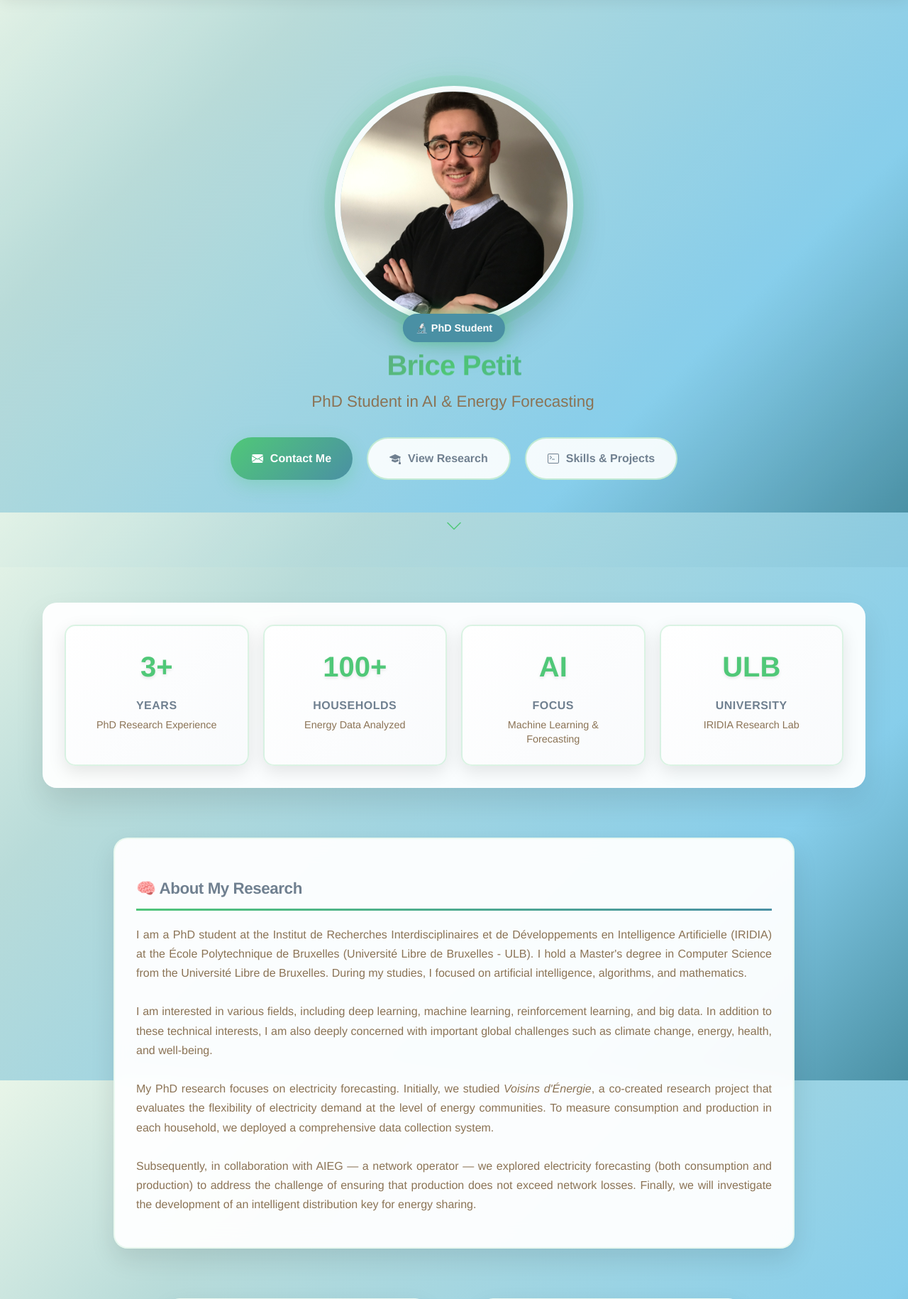
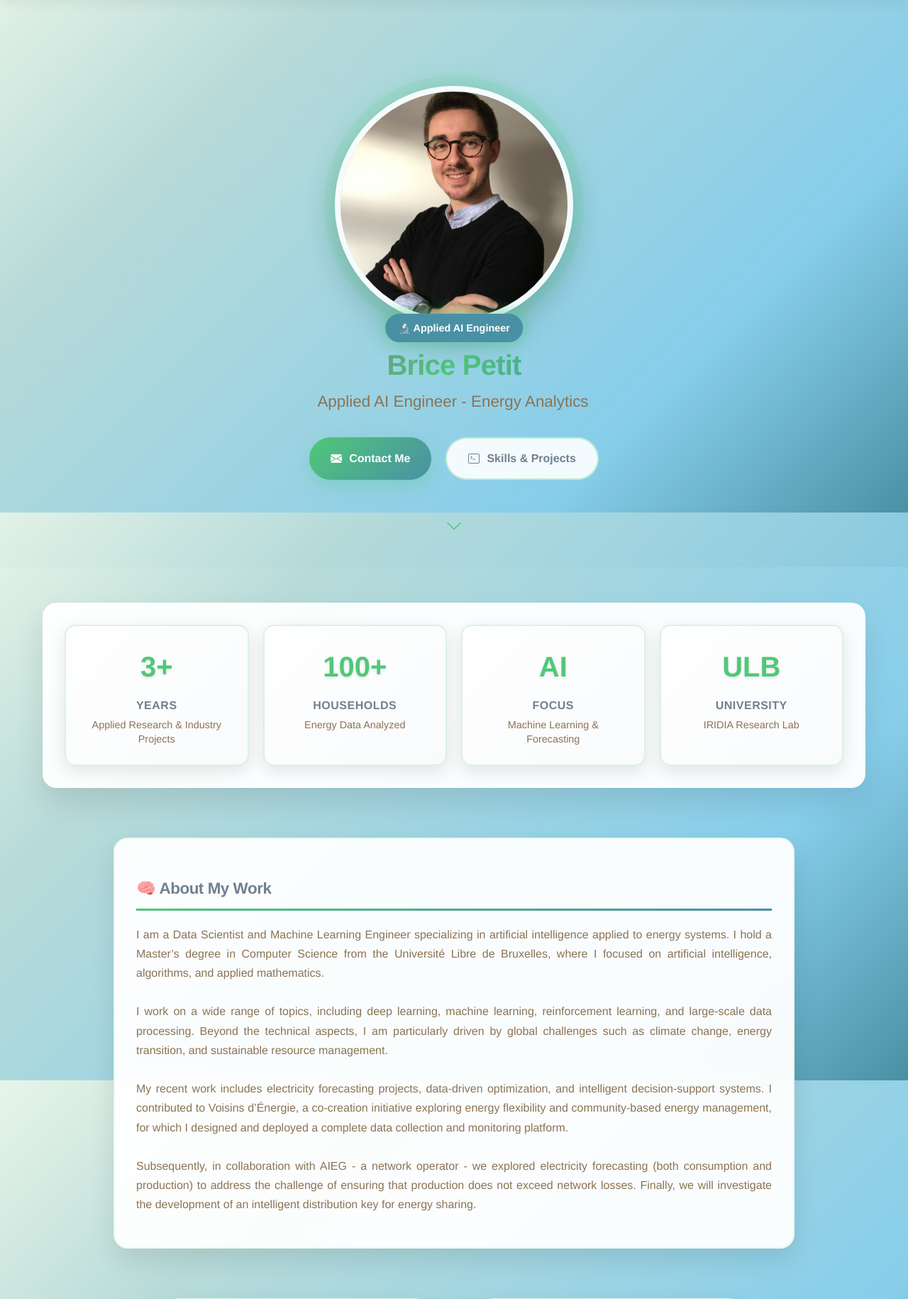
Before and after one commit to BricePetit/bricepetit.github.io, a Django app: page /fr/ in a window 1280 px wide. Shown: the part 78-1908 px from the top of the page at 71% size. Run offline with Django 5.2, Linux system fonts and the light colour scheme.

Commit message:
mise à jour profile

```diff
--- a/docs/fr/education/index.html
+++ b/docs/fr/education/index.html
@@ -88,7 +88,7 @@
                                     <h4>🏆 Réalisations</h4>
                                     <ul>
 
-                                        <li>Développement de modèles de prédiction énergétique (XGBoost, CNN, LSTM)</li>
+                                        <li>Développement de modèles de prédiction énergétique (XGBoost, CNN, LSTM, Transformeur)</li>
 
                                         <li>Collecte de données de plus de 100 ménages via IoT</li>
 
--- a/docs/static/css/modules/academic.css
+++ b/docs/static/css/modules/academic.css
@@ -187,10 +187,7 @@
 }
 
 /* Color variants for different types */
-.academic-type[data-type="publication"] {
-    background: linear-gradient(135deg, #50C878 0%, #4A90A4 100%);
-    border-color: #50C878;
-}
+/* Publication tag removed — styling for publication tags intentionally removed per request */
 
 .academic-type[data-type="course"] {
     background: linear-gradient(135deg, #4A90A4 0%, #708090 100%);
--- a/docs/static/css/modules/home.css
+++ b/docs/static/css/modules/home.css
@@ -43,7 +43,7 @@
     top: 0;
     left: 0;
     right: 0;
-    height: 3px;
+    height: 4px;
     background: linear-gradient(90deg, #50C878, #4A90A4);
     transform: scaleX(0);
     transition: transform 0.3s ease;
@@ -464,7 +464,7 @@
     backdrop-filter: blur(15px);
     border-radius: 20px;
     padding: 30px;
-    margin: 20px;
+    margin: 20px 0;
     width: 100%;
     box-sizing: border-box;
     box-shadow: 0 20px 40px rgba(0, 0, 0, 0.1);
--- a/mysite/static/css/modules/academic.css
+++ b/mysite/static/css/modules/academic.css
@@ -187,10 +187,7 @@
 }
 
 /* Color variants for different types */
-.academic-type[data-type="publication"] {
-    background: linear-gradient(135deg, #50C878 0%, #4A90A4 100%);
-    border-color: #50C878;
-}
+/* Publication tag removed — styling for publication tags intentionally removed per request */
 
 .academic-type[data-type="course"] {
     background: linear-gradient(135deg, #4A90A4 0%, #708090 100%);
--- a/mysite/templates/footer.html
+++ b/mysite/templates/footer.html
@@ -12,9 +12,6 @@
                 </a>
                 <a href="https://github.com/BricePetit" target="_blank" class="contact-item">
                     <span>💻 GitHub</span>
-                </a>
-                <a href="https://orcid.org/your-orcid" target="_blank" class="contact-item">
-                    <span>🎓 ORCID</span>
                 </a>
                 <a href="/static/cv/Brice_Petit_CV.pdf" target="_blank" class="contact-item">
                     <span>📄 CV</span>
--- a/mysite/templates/home.html
+++ b/mysite/templates/home.html
@@ -16,11 +16,11 @@
             <div class="hero-content">
                 <div class="profile-photo-container">
                     <img src="{% static 'img/ID.jpg' %}" alt="{% trans 'Photo de Brice Petit' %}" class="profile-photo-enhanced">
-                    <div class="status-badge current">🔬 {% trans 'PhD Student' %}</div>
+                    <div class="status-badge current">🔬 {% trans 'Applied AI Engineer' %}</div>
                 </div>
                 <h1 class="hero-title">Brice Petit</h1>
                 <div class="hero-subtitle">
-                    <span class="typing-text">{% trans 'PhD Student in AI & Energy Forecasting' %}</span>
+                    <span class="typing-text">{% trans 'Applied AI Engineer - Energy Analytics' %}</span>
                 </div>
                 <div class="cta-buttons">
                     <a href="#footer" class="cta-button cta-primary">
@@ -28,13 +28,6 @@
                             <path d="M.05 3.555A2 2 0 0 1 2 2h12a2 2 0 0 1 1.95 1.555L8 8.414.05 3.555ZM0 4.697v7.104l5.803-3.558L0 4.697ZM6.761 8.83l-6.57 4.027A2 2 0 0 0 2 14h12a2 2 0 0 0 1.808-1.144l-6.57-4.027L8 9.586l-1.239-.757Zm3.436-.586L16 11.801V4.697l-5.803 3.546Z"/>
                         </svg>
                         {% trans "Contact Me" %}
-                    </a>
-                    <a href="{% url 'academic' %}" class="cta-button cta-secondary">
-                        <svg xmlns="http://www.w3.org/2000/svg" width="16" height="16" fill="currentColor" viewBox="0 0 16 16">
-                            <path d="M8.211 2.047a.5.5 0 0 0-.422 0l-7.5 3.5a.5.5 0 0 0 .025.917l7.5 3a.5.5 0 0 0 .372 0L14 7.14V13a1 1 0 0 0-1 1v2h3v-2a1 1 0 0 0-1-1V6.739l.686-.275a.5.5 0 0 0 .025-.917l-7.5-3.5Z"/>
-                            <path d="M4.176 9.032a.5.5 0 0 0-.656.327l-.5 1.7a.5.5 0 0 0 .294.605l4.5 1.8a.5.5 0 0 0 .372 0l4.5-1.8a.5.5 0 0 0 .294-.605l-.5-1.7a.5.5 0 0 0-.656-.327L8 10.466 4.176 9.032Z"/>
-                        </svg>
-                        {% trans 'View Research' %}
                     </a>
                     <a href="{% url 'skills' %}" class="cta-button cta-secondary">
                         <svg xmlns="http://www.w3.org/2000/svg" width="16" height="16" fill="currentColor" viewBox="0 0 16 16">
@@ -58,7 +51,7 @@
                     <div class="metric-item">
                         <span class="metric-number">3+</span>
                         <div class="metric-label">{% trans "Years" %}</div>
-                        <div class="metric-description">{% trans "PhD Research Experience" %}</div>
+                        <div class="metric-description">{% trans "Applied Research & Industry Projects" %}</div>
                     </div>
                     <div class="metric-item">
                         <span class="metric-number">100+</span>
@@ -82,15 +75,15 @@
         <div class="container">
             <div class="row">
                 <div class="enhanced-card fade-in">
-                    <h3 class="card-title">🧠 {% trans 'About My Research' %}</h3>
+                    <h3 class="card-title">🧠 {% trans 'About My Work' %}</h3>
                     <p align='justify'>
-                        {% trans "I am a PhD student at the Institut de Recherches Interdisciplinaires et de Développements en Intelligence Artificielle (IRIDIA) at the École Polytechnique de Bruxelles (Université Libre de Bruxelles - ULB). I hold a Master\'s degree in Computer Science from the Université Libre de Bruxelles. During my studies, I focused on artificial intelligence, algorithms, and mathematics." %}
+                        {% trans "I am a Data Scientist and Machine Learning Engineer specializing in artificial intelligence applied to energy systems. I hold a Master’s degree in Computer Science from the Université Libre de Bruxelles, where I focused on artificial intelligence, algorithms, and applied mathematics." %}
                         <br/><br/>
-                        {% trans "I am interested in various fields, including deep learning, machine learning, reinforcement learning, and big data. In addition to these technical interests, I am also deeply concerned with important global challenges such as climate change, energy, health, and well-being." %}
+                        {% trans "I work on a wide range of topics, including deep learning, machine learning, reinforcement learning, and large-scale data processing. Beyond the technical aspects, I am particularly driven by global challenges such as climate change, energy transition, and sustainable resource management." %}
                         <br/><br/>
-                        {% trans "My PhD research focuses on electricity forecasting. Initially, we studied <i>Voisins d'Énergie</i>, a co-created research project that evaluates the flexibility of electricity demand at the level of energy communities. To measure consumption and production in each household, we deployed a comprehensive data collection system." %}
+                        {% trans "My recent work includes electricity forecasting projects, data-driven optimization, and intelligent decision-support systems. I contributed to Voisins d’Énergie, a co-creation initiative exploring energy flexibility and community-based energy management, for which I designed and deployed a complete data collection and monitoring platform." %}
                         <br/><br/>
-                        {% trans "Subsequently, in collaboration with AIEG — a network operator — we explored electricity forecasting (both consumption and production) to address the challenge of ensuring that production does not exceed network losses. Finally, we will investigate the development of an intelligent distribution key for energy sharing." %}
+                        {% trans "Subsequently, in collaboration with AIEG - a network operator - we explored electricity forecasting (both consumption and production) to address the challenge of ensuring that production does not exceed network losses. Finally, we will investigate the development of an intelligent distribution key for energy sharing." %}
                     </p>
                 </div>
             </div>
@@ -99,7 +92,7 @@
             <div class="row">
                 <!-- Enhanced Topics Card -->
                 <div class="enhanced-card fade-in">
-                    <h3 class="card-title">🌍 {% trans 'Research Topics' %}</h3>
+                    <h3 class="card-title">🌍 {% trans 'Topics of interest' %}</h3>
                     <ul>
                         <li>{% trans 'Artificial Intelligence & Machine Learning' %}</li>
                         <li>{% trans 'Time Series Forecasting & Prediction' %}</li>
@@ -119,7 +112,7 @@
                                 <path d="M0 12.5A1.5 1.5 0 0 0 1.5 14h13a1.5 1.5 0 0 0 1.5-1.5V6.85L8.129 8.947a.5.5 0 0 1-.258 0L0 6.85v5.65z"/>
                             </svg>
                             <div>
-                                <strong>Université Libre de Bruxelles</strong><br/>
+                                <strong>Université Libre de Bruxelles</strong>
                                 Av. F. Roosevelt 50, CP 194/6<br/>
                                 1050 Brussels, Belgium
                             </div>
--- a/mysite/views.py
+++ b/mysite/views.py
@@ -119,7 +119,7 @@ def skills(request):
         {
             'name': 'VdE NILM',
             'url': 'https://github.com/BricePetit/VdE_NILM',
-            'description': _('Research on electrical data disaggregation (abandoned due to funding issues)'),
+            'description': _('Electrical data disaggregation project using AI/ML techniques (discontinued due to funding constraints)'),
             'tech': ['Python', _('Machine Learning'), _('Signal Processing')]
         },
         {
@@ -177,9 +177,6 @@ def academic(request):
     :return:            Rendered academic profile page with detailed work experiences and education
                         timeline.
     """
-    publications = {
-        _('TODO') : _('PAPER TYPE')
-    }
     courses = {
         _('Université Libre de Bruxelles - INFO-H402 - Computing project') : _('Project'),
         _('Université Libre de Bruxelles - INFO-S2001 - Informatique') : _('Project'),
@@ -191,7 +188,6 @@ def academic(request):
         {
             'title': _('Brice Petit - Academic Profile'),
             'content': _('Welcome to the academic page.'),
-            'publications' : publications,
             'courses' : courses
         }
     )
@@ -210,19 +206,19 @@ def education(request):
         {
             'period': _('2022 - Present'),
             'duration': _('3+ years'),
-            'job_title': _('PhD Student & Research Assistant'),
+            'job_title': _('Applied AI Engineer'),
             'company': 'IRIDIA - ULB',
             'location': _('Brussels, Belgium'),
             'contract_type': _('Full-time'),
             'context': _('FARI & AIEG Collaboration'),
             'responsibilities': [
-                _('Research in artificial intelligence applied to energy'),
+                _('AI and machine learning applied to energy systems'),
                 _('Teaching assistant in computer science'),
-                _('Development of machine learning algorithms'),
-                _('Student supervision and research projects')
+                _('Development and deployment of machine learning models'),
+                _('Student supervision and technical project support')
             ],
             'achievements': [
-                _('Development of energy prediction models (XGBoost, CNN, LSTM)'),
+                _('Development of energy prediction models (XGBoost, CNN, LSTM, Transformer)'),
                 _('Data collection from 100+ households via IoT'),
                 _('Creation of NoSQL database (Cassandra) for big data'),
                 _('Django web interface for energy data visualization')
@@ -231,8 +227,8 @@ def education(request):
             'is_current': True
         },
         {
-            'period': _('2022 - Present'),
-            'duration': _('3+ years'),
+            'period': _('2022 - 2025'),
+            'duration': _('3 years'),
             'job_title': _('Youth Movement Coordinator'),
             'company': _('Youth Movement'),
             'location': _('France'),
@@ -249,7 +245,7 @@ def education(request):
                 _('Strengthening leadership and pedagogical skills')
             ],
             'tech_stack': [],
-            'is_current': True
+            'is_current': False
         },
         {
             'period': '2021 - 2022',
@@ -317,23 +313,6 @@ def education(request):
     ]
     # Education structure with more details.
     education_timeline = [
-        {
-            'period': _('2022 - Present'),
-            'duration': _('3+ years'),
-            'degree': _('PhD in Engineering Sciences'),
-            'institution': 'IRIDIA - ULB',
-            'location': _('Brussels, Belgium'),
-            'specialization': _('Artificial Intelligence & Energy'),
-            'collaboration': _('FARI & AIEG'),
-            'focus_areas': [
-                _('Machine Learning applied to energy'),
-                _('Electrical consumption prediction'),
-                _('Energy community optimization'),
-                _('Time series analysis')
-            ],
-            'status': _('In progress'),
-            'is_current': True
-        },
         {
             'period': '2020 - 2022',
             'duration': _('2 years'),
```
Also changed, not shown: docs/en/academic/index.html (+1 -13 lines), docs/en/index.html (+6 -6 lines), docs/fr/academic/index.html (+1 -13 lines), docs/fr/index.html (+6 -6 lines), mysite/templates/academic.html (+1 -13 lines), locale/en/LC_MESSAGES/django.po, locale/fr/LC_MESSAGES/django.po, 2 other files.
